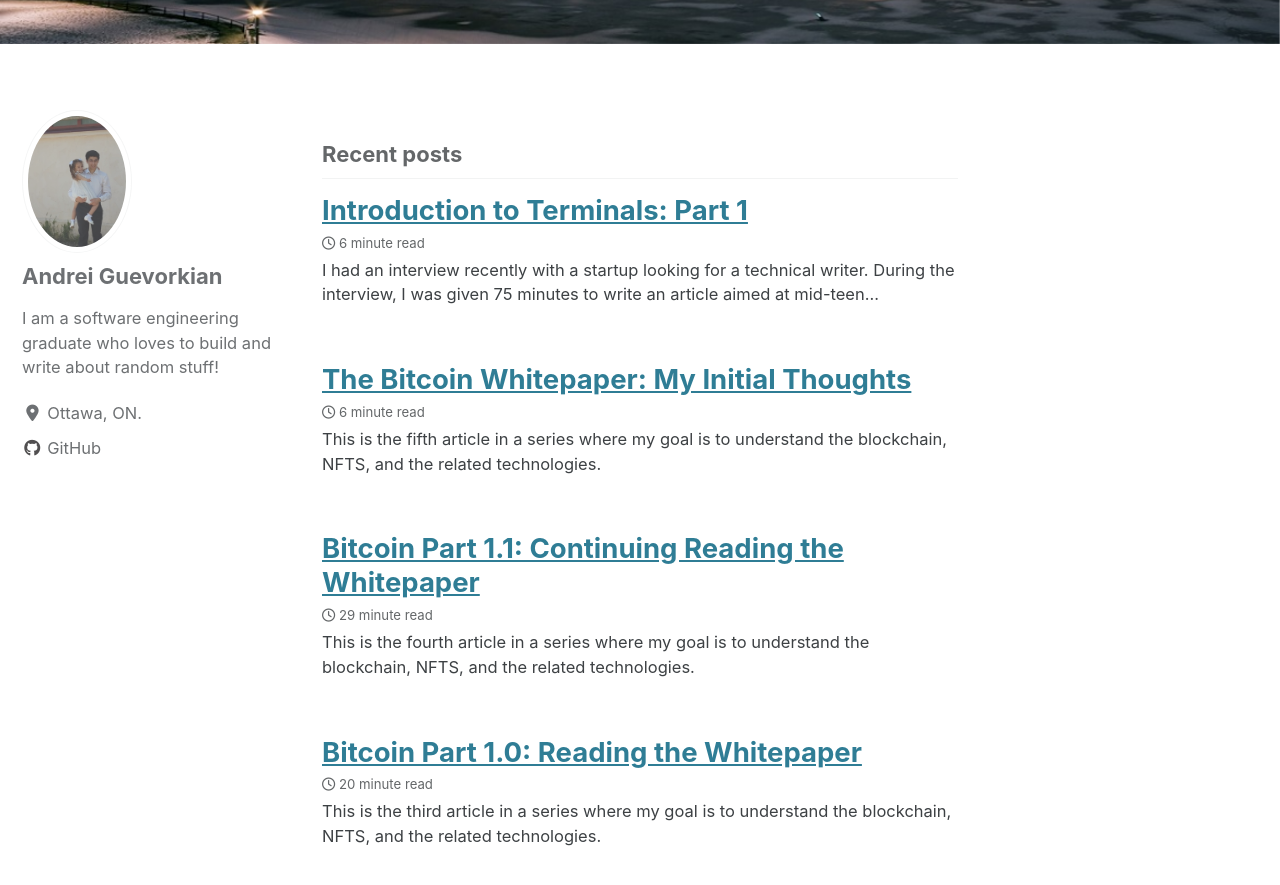
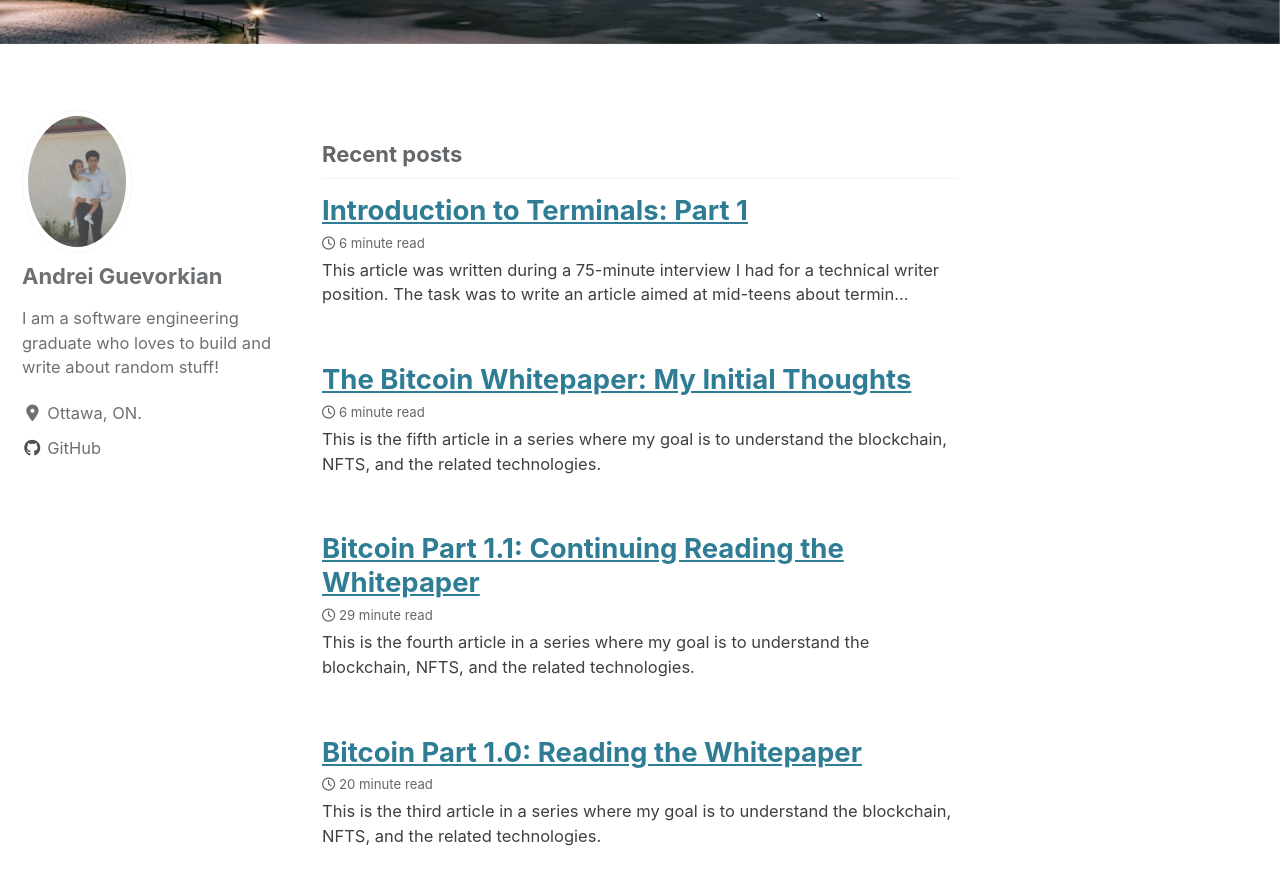
Before and after one commit to andreigue/andreigue.github.io, a Jekyll site: the page built from index.html, in a window 1280 px wide and 900 px high, scrolled down 472 px. Shown: the top 885 px of the window. Built offline with Jekyll 4.4.1, drawn with Linux system fonts in a browser that asks for light colours; cached includes are drawn as plain includes; nearby versions of some CDN libraries; the list of posts is cut into pages by our own code.

Commit message:
edit terminal article

```diff
--- a/_posts/2023-04-24-explaining-terminal.md
+++ b/_posts/2023-04-24-explaining-terminal.md
@@ -2,7 +2,7 @@
 title: "Introduction to Terminals: Part 1"
 ---
 
-#### _I had an interview recently with a startup looking for a technical writer. During the interview, I was given 75 minutes to write an article aimed at mid-teens about terminals. Here is exactly what I came up with in that time. My goal was to teach all the way up to how to open Google Chrome using the terminal, rather than double-clicking on the Desktop icon. Feel free to critique me in person._
+#### _This article was written during a 75-minute interview I had for a technical writer position. The task was to write an article aimed at mid-teens about terminals. Here is exactly what I came up with in that time. My goal was to teach all the way up to how to open Google Chrome using the terminal, rather than double-clicking on the Desktop icon. Feel free to critique me in person._
 
 ----------------------------
 
```
